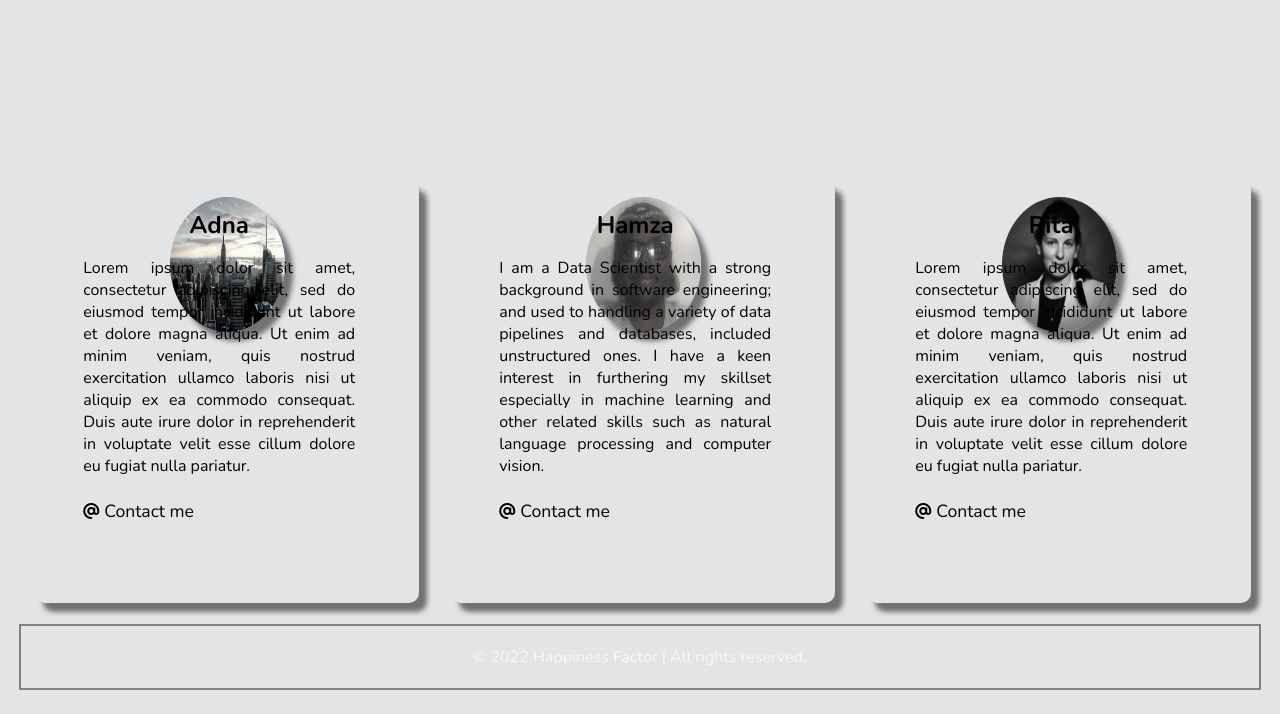
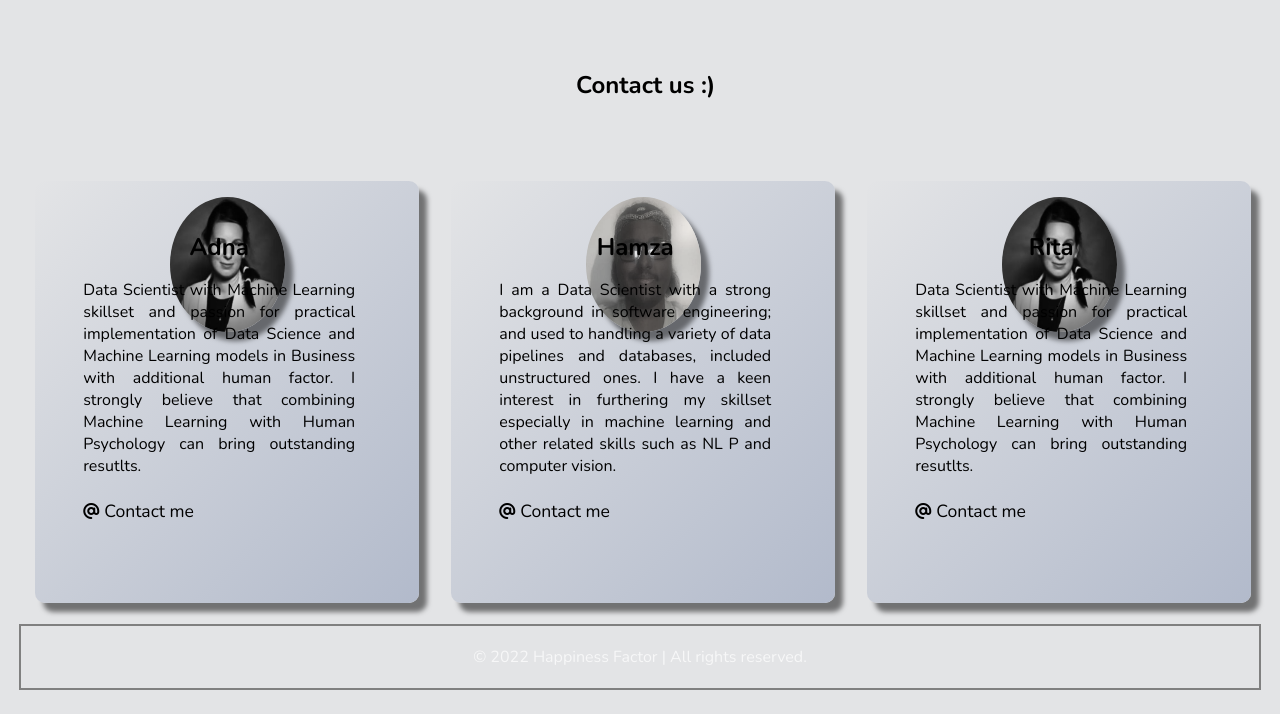
Before and after one commit to rita-s/happiness-factor, a Flask app: page /contact in a window 1280 px wide. Shown: the part 91-805 px from the top of the page. Run offline with Flask 2, Linux system fonts and the light colour scheme; some libraries are stand-ins or nearby versions.

Commit message:
main page

```diff
--- a/static/contact.css
+++ b/static/contact.css
@@ -50,6 +50,14 @@
   flex-direction: row;
 }
 
+.main > h2{
+    text-align: center;
+    color: black;
+    position: absolute;
+    top: 20%;
+    left: 45%;
+}
+
 .contact{
     margin-top: 10vh;
     display: flex;
@@ -66,6 +74,7 @@
     -webkit-box-shadow: 8px 9px 5px 0px rgba(0,0,0,0.5);
     -moz-box-shadow: 8px 9px 5px 0px rgba(0,0,0,0.5);
     border-radius: 10px;
+    background: linear-gradient(135deg, rgba(227,228,230,1) 0%, rgba(178,186,203,1) 100%);
 }
 
 .adna img, .hamza img, .rita img{
--- a/templates/contact.html
+++ b/templates/contact.html
@@ -24,23 +24,25 @@
             </nav>
         </header>
         <main class="main">
+            <h2>Contact us :)</h2>
            <section class="contact">
-            <div class="adna">
-                <img src="../static/images/city_background.jpg" alt=""/>
+            <div class="rita">
+                <img src="../static/images/rita.jpg" alt=""/>
                 <div class="bio">
                     <h2>Adna</h2>
                     <p>
-                        Lorem ipsum dolor sit amet, consectetur adipiscing elit, sed do eiusmod tempor incididunt ut labore et dolore magna aliqua. Ut enim ad minim veniam, quis nostrud exercitation ullamco laboris nisi ut aliquip ex ea commodo consequat. Duis aute irure dolor in reprehenderit in voluptate velit esse cillum dolore eu fugiat nulla pariatur.
+                        Data Scientist with Machine Learning skillset and passion for practical implementation of Data Science and Machine Learning models in Business with additional human factor. I strongly believe that combining Machine Learning with Human Psychology can bring outstanding resutlts.
                     </p><br>
-                    <p><i class="fas fa-at"></i><a href = "mailto:adna@gmail.com">Contact me</a></p>
+                    <p><i class="fas fa-at"></i><a href = "mailto:r.starzyk@protonmail.com">Contact me</a></p>
                 </div>
             </div>
-            <div class="hamza">
+            <div class="rita">
                 <img src="../static/images/hamza.jpg" alt=""/>
                 <div class="bio">
                     <h2>Hamza</h2>
                     <p>
-                        I am a Data Scientist with a strong background in software engineering; and used to handling a variety of data pipelines and databases, included unstructured ones. I have a keen interest in furthering my skillset especially in machine learning and other related skills such as natural language processing and computer vision.
+                        I am a Data Scientist with a strong background in software engineering; and used to handling a variety of data pipelines and databases, included unstructured ones. I have a keen interest in furthering my skillset especially in machine learning and other related skills such as NL
+                        P and computer vision.
                     </p><br>
                     <p><i class="fas fa-at"></i><a href = "mailto:hamza_hersi01@hotmail.com">Contact me</a></p>
                 </div>
@@ -50,7 +52,7 @@
                 <div class="bio">
                     <h2>Rita</h2>
                     <p>
-                        Lorem ipsum dolor sit amet, consectetur adipiscing elit, sed do eiusmod tempor incididunt ut labore et dolore magna aliqua. Ut enim ad minim veniam, quis nostrud exercitation ullamco laboris nisi ut aliquip ex ea commodo consequat. Duis aute irure dolor in reprehenderit in voluptate velit esse cillum dolore eu fugiat nulla pariatur.
+                        Data Scientist with Machine Learning skillset and passion for practical implementation of Data Science and Machine Learning models in Business with additional human factor. I strongly believe that combining Machine Learning with Human Psychology can bring outstanding resutlts.
                     </p><br>
                     <p><i class="fas fa-at"></i><a href = "mailto:r.starzyk@protonmail.com">Contact me</a></p>
                 </div>
--- a/templates/index.html
+++ b/templates/index.html
@@ -23,7 +23,9 @@
             </nav>
         </header>
         <article class="blog box">
-            Blog
+            <div class="post post1"></div>
+            <div class="post post2"></div>
+            <div class="post post3"></div>
         </article>
         <main class="main box">
             <section aria-label="Visualisations">
```
